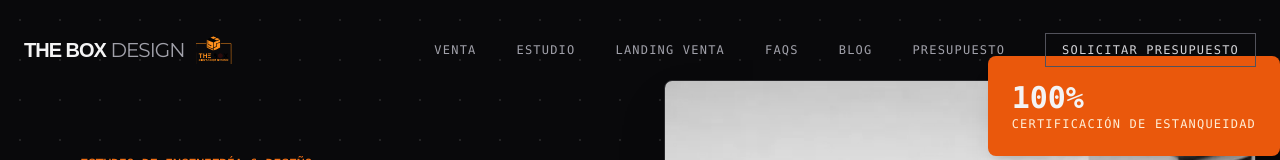
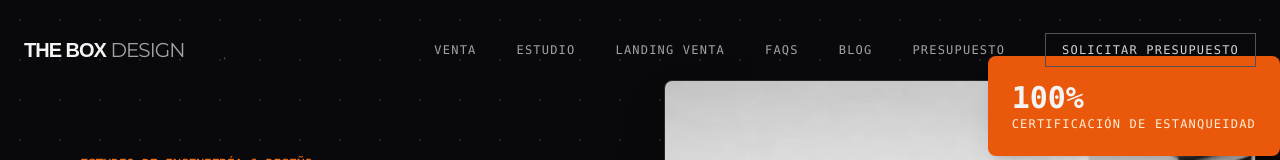
Before and after one commit to Doktek11/sote, a React (Vite) app: page / in a window 1280 px wide. Shown: the top 160 px of the page. Built offline with nearby package versions, Linux system fonts and the light colour scheme; a web font is replaced by a local one.

Commit message:
Update Navbar.tsx

```diff
--- a/components/Navbar.tsx
+++ b/components/Navbar.tsx
@@ -59,7 +59,7 @@ export const Navbar: React.FC = () => {
             THE BOX <span className="font-light text-zinc-400">DESIGN</span>
           </span>
           <img
-            src="/logo-theboxcontainerdesign-2-favicon.svg"
+            src="/logo-theboxcontainerdesign-4-favicon.svg"
             alt="Logo The Box Container Design"
             className="h-9 w-9 object-contain"
             width={36}
```
